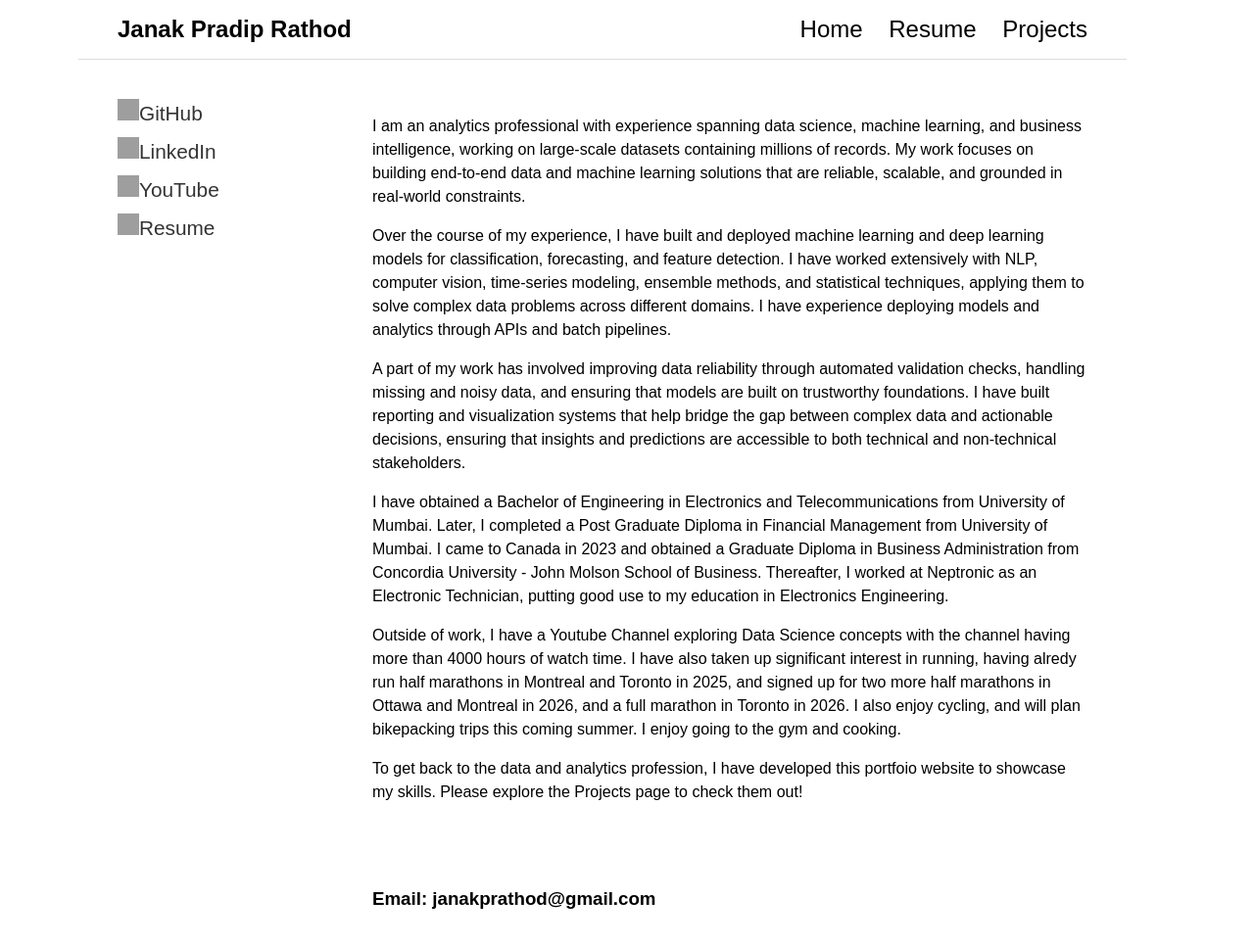
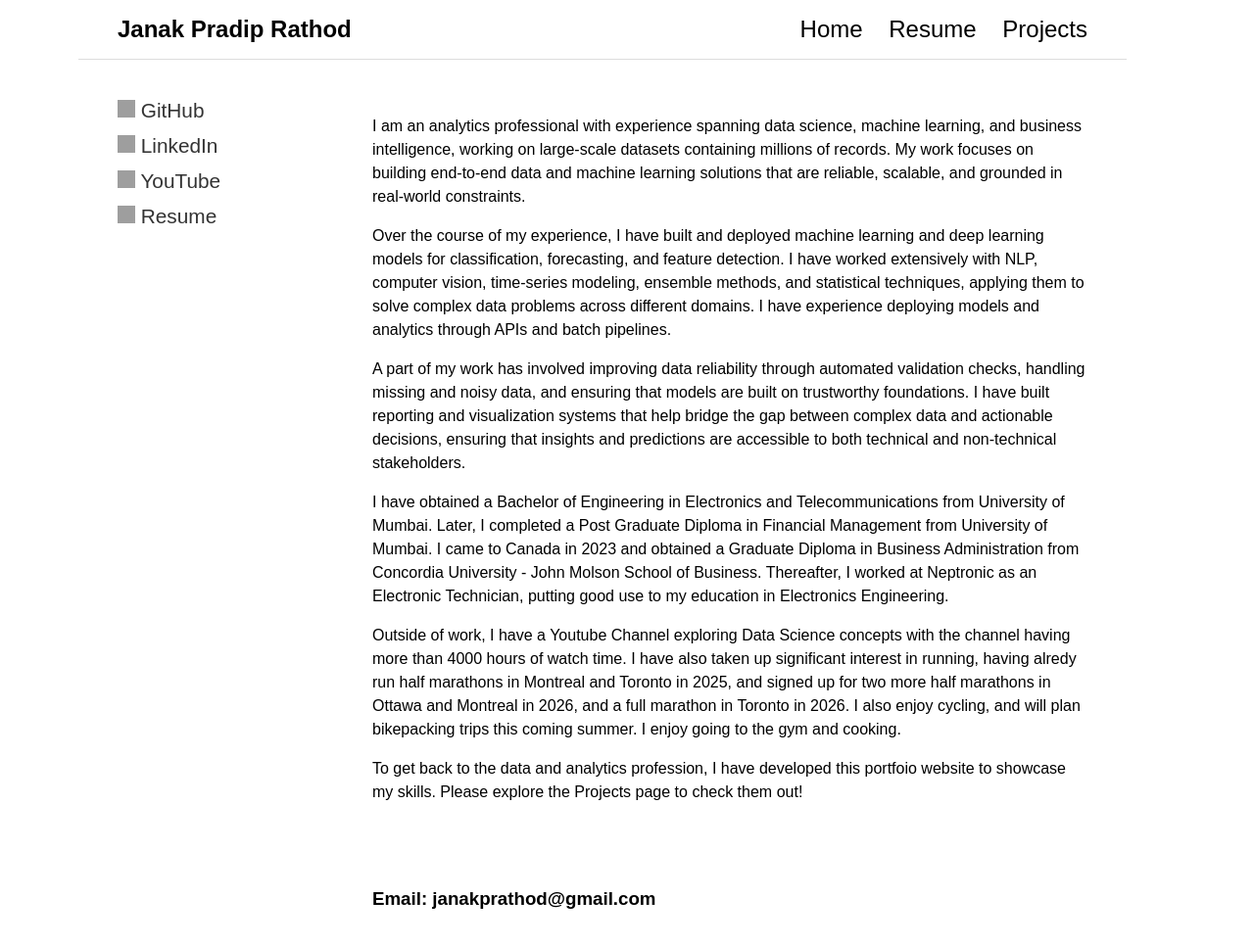
Before and after one commit to Janak26/portfolio, a Jekyll site: the page built from index.md, in a window 1280 px wide and 991 px high. Shown: the top 967 px of the window at 98% size. Built offline with Jekyll 4.4.1, drawn with Linux system fonts in a browser that asks for light colours; grey boxes are pictures that could not be loaded.

Commit message:
Update index.md

```diff
--- a/index.md
+++ b/index.md
@@ -7,10 +7,10 @@ title: Home
   <div class="two-column">
 
     <div style="font-size: 1.3em" class="left-menu">
-      <a href="https://github.com/Janak26"><img src="https://cdn-icons-png.flaticon.com/512/25/25231.png" width="22" height="22">GitHub</a>
-      <a href="https://www.linkedin.com/in/janakprathod/"><img src="https://cdn-icons-png.flaticon.com/512/145/145807.png" width="22" height="22">LinkedIn</a>
-      <a href="https://www.youtube.com/@propagateknowledge600"><img src="https://cdn-icons-png.flaticon.com/512/1384/1384060.png" width="22" height="22">YouTube</a>
-      <a href="https://drive.google.com/file/d/10i3zbOezdVvvxyPtbQcC8cK0ByPWvv90/view?usp=drive_link"><img src="https://cdn-icons-png.flaticon.com/512/4208/4208479.png" width="22" height="22">Resume</a>
+      <a href="https://github.com/Janak26"><img src="https://cdn-icons-png.flaticon.com/512/25/25231.png" width="18" height="18"> GitHub</a>
+      <a href="https://www.linkedin.com/in/janakprathod/"><img src="https://cdn-icons-png.flaticon.com/512/145/145807.png" width="18" height="18"> LinkedIn</a>
+      <a href="https://www.youtube.com/@propagateknowledge600"><img src="https://cdn-icons-png.flaticon.com/512/1384/1384060.png" width="18" height="18"> YouTube</a>
+      <a href="https://drive.google.com/file/d/10i3zbOezdVvvxyPtbQcC8cK0ByPWvv90/view?usp=drive_link"><img src="https://cdn-icons-png.flaticon.com/512/4208/4208479.png" width="18" height="18"> Resume</a>
     </div>
 
   <div style="font-size: 1.12em" style="line-height: 1.5">
```
